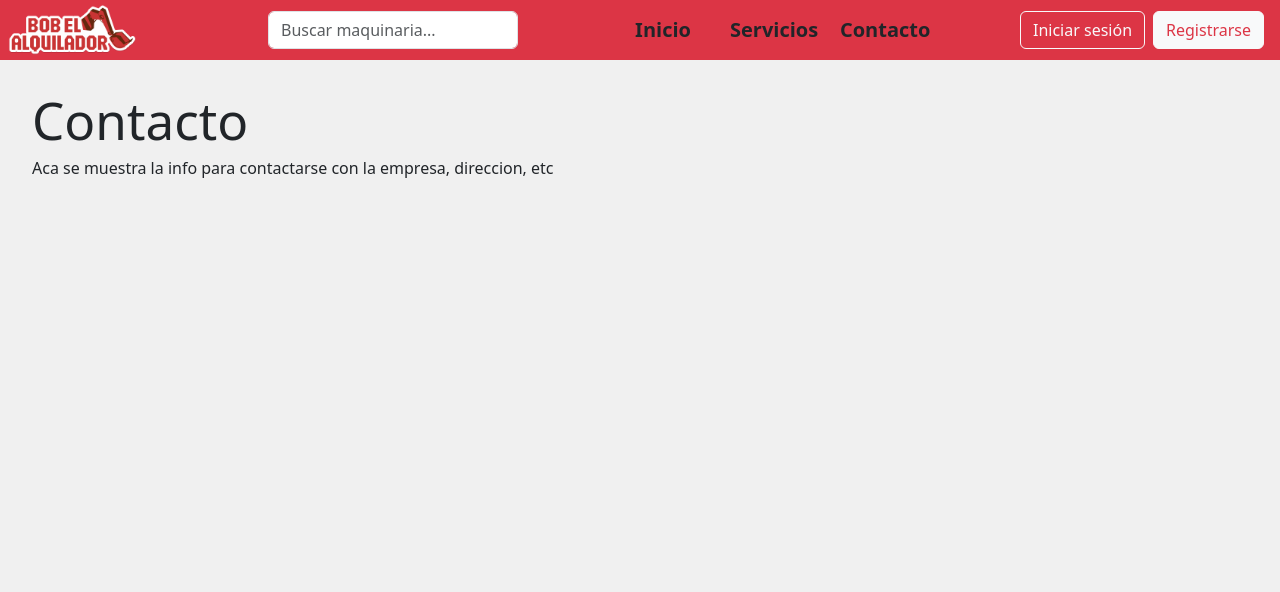
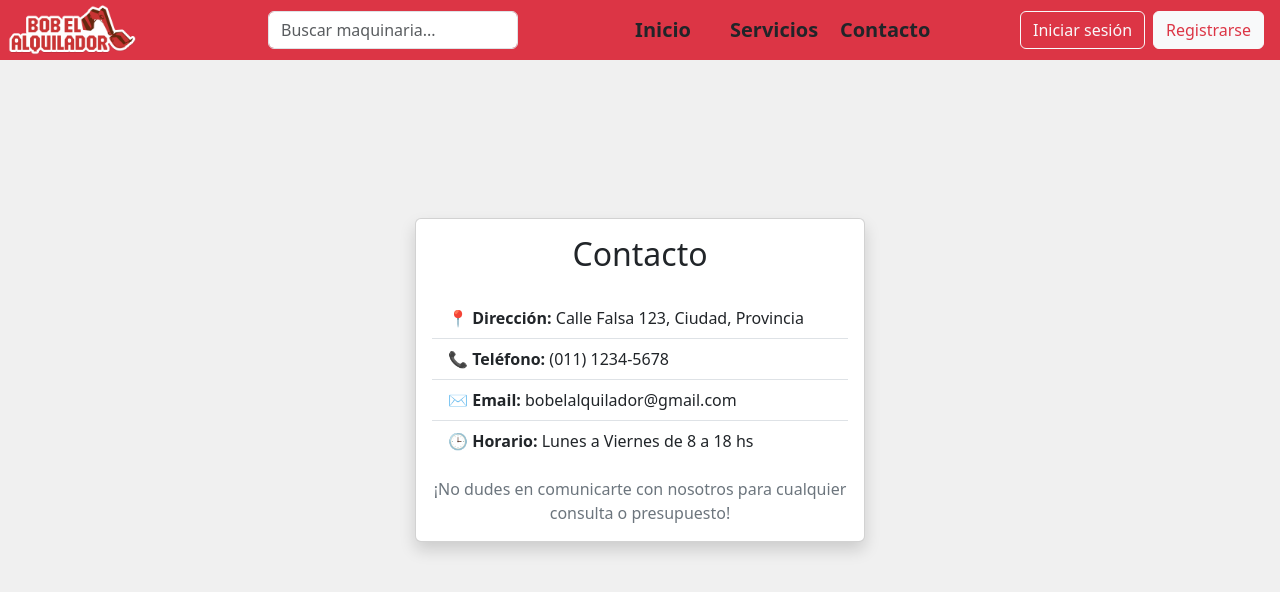
Before and after one commit to AgustinPlatun/BobElAlquilador, a React (Vite) app in the folder IngeProyecto/: page /contacto in a window 1280 px wide. Shown: the top 592 px of the page. Built offline with nearby package versions, Linux system fonts and the light colour scheme.

Commit message:
Agrego el video y pag de inicio + contactuli

```diff
--- a/IngeProyecto/src/App.tsx
+++ b/IngeProyecto/src/App.tsx
@@ -27,9 +27,34 @@ const App: React.FC = () => {
           {mensaje}
         </div>
       )}
-      <main className="container text-center py-4">
-        <h1>Este es el Inicio</h1>
-        <p>Aca va un poco de viri viri de la empresa</p>
+      <main className="container py-4 px-4">
+        <div className="row align-items-center">
+          <div className="col-md-6 mb-4 mb-md-0 text-center">
+            <video
+              src="/video/Bob_el_Alquilador_-_New_York.mp4"
+              controls
+              autoPlay
+              loop
+              muted
+              style={{ width: '320px', height: '400px', borderRadius: '12px', objectFit: 'cover' }}
+            >
+              Tu navegador no soporta el video.
+            </video>
+          </div>
+          <div className="col-md-6 text-start">
+            <h2 className="mb-3 fw-bold">Bienvenidos a Bob el Alquilador</h2>
+            <p>
+              Con más de 2 decadas de experiencia en el rubro, en Bob el Alquilador nos especializamos en el alquiler de maquinarias para obras, construcciones y todo tipo de proyectos. Ponemos a tu disposición una flota de equipos modernos y en excelentes condiciones, listos para acompañarte en cada desafío.
+            </p>
+            <p>
+              Nuestro compromiso es ofrecerte un servicio confiable, rápido y personalizado, con el respaldo de un equipo técnico capacitado y siempre dispuesto a asesorarte.
+            </p>
+            <p className="fw-bold">
+              🚧 Tu proyecto empieza con las herramientas correctas.<br />
+              En Bob el Alquilador, te ayudamos a dar el primer paso.
+            </p>
+          </div>
+        </div>
       </main>
     </div>
   );
--- a/IngeProyecto/src/pages/contacto.tsx
+++ b/IngeProyecto/src/pages/contacto.tsx
@@ -5,9 +5,31 @@ const Contacto: React.FC = () => {
   return (
     <div>
       <Navbar />
-      <div style={{ padding: '2rem' }}>
-        <h1>Contacto</h1>
-        <p>Aca se muestra la info para contactarse con la empresa, direccion, etc</p>
+      <div className="d-flex justify-content-center align-items-center" style={{ minHeight: '80vh' }}>
+        <div className="card shadow" style={{ maxWidth: 450, width: '100%' }}>
+          <div className="card-body">
+            <h2 className="card-title mb-4 text-center">Contacto</h2>
+            <ul className="list-group list-group-flush mb-3">
+              <li className="list-group-item">
+                📍 <strong>Dirección:</strong> Calle Falsa 123, Ciudad, Provincia
+              </li>
+              <li className="list-group-item">
+                📞 <strong>Teléfono:</strong> (011) 1234-5678
+              </li>
+              <li className="list-group-item">
+                ✉️ <strong>Email:</strong> bobelalquilador@gmail.com
+              </li>
+              <li className="list-group-item">
+                🕒 <strong>Horario:</strong> Lunes a Viernes de 8 a 18 hs
+              </li>
+            </ul>
+            <div className="text-center">
+              <span className="text-secondary">
+                ¡No dudes en comunicarte con nosotros para cualquier consulta o presupuesto!
+              </span>
+            </div>
+          </div>
+        </div>
       </div>
     </div>
   );
```
Also changed, not shown: 1 other file (tests, documents, lock files or other folders).
